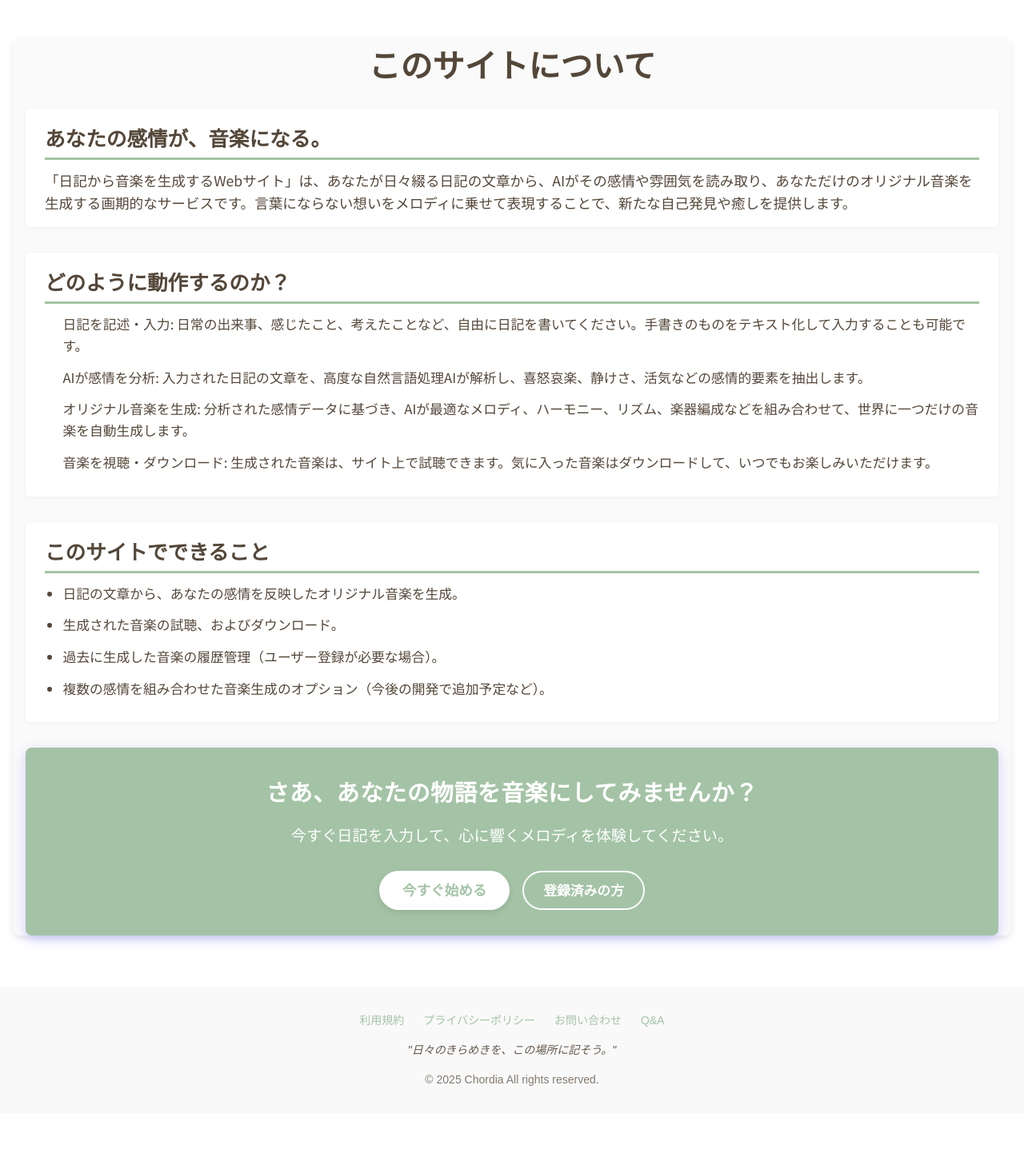
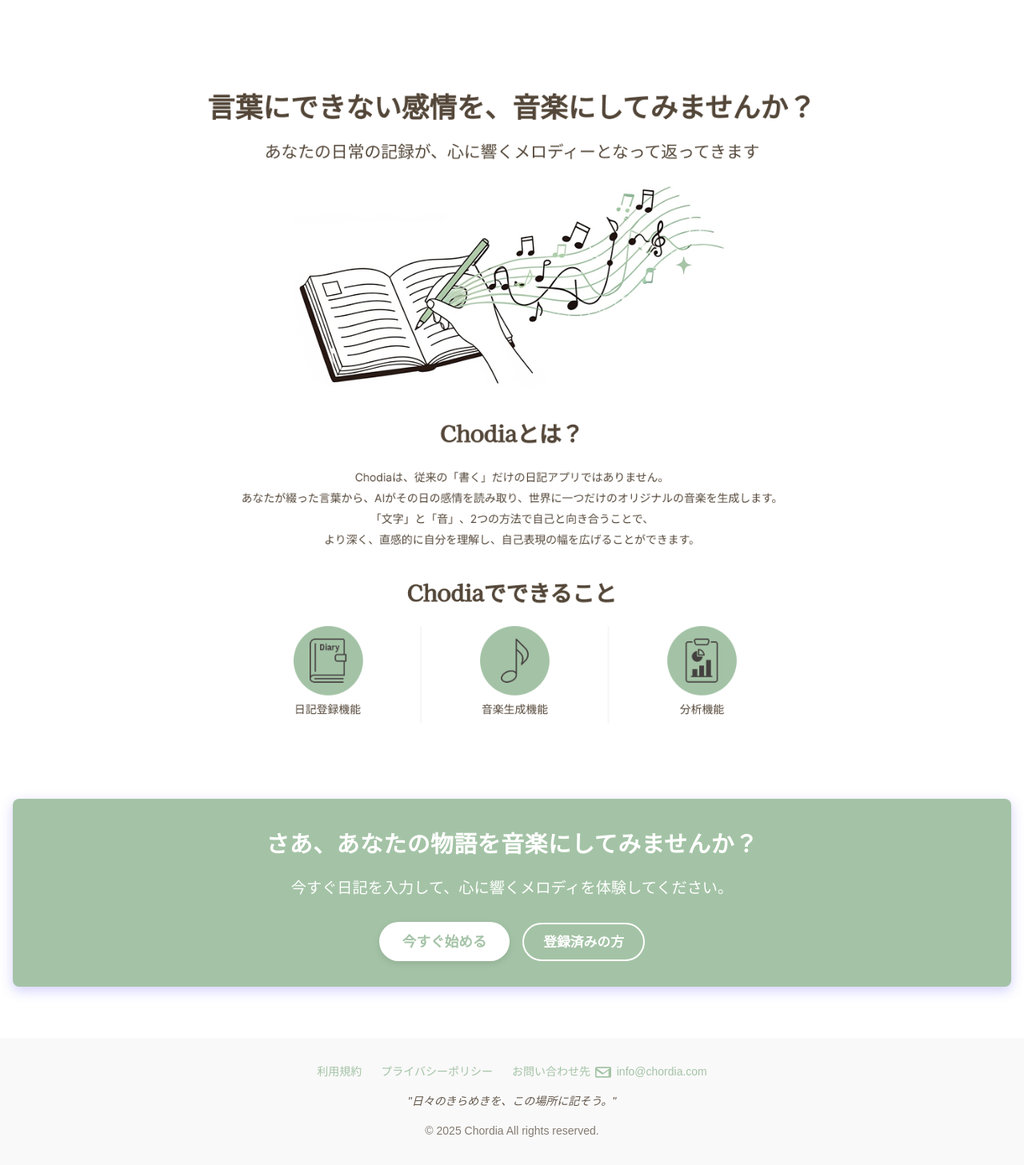
Before and after one commit to sakakibar/u22-entry, a Next.js app: page / in a window 1280 px wide. Shown: the whole page at 80% size. Before the commit the page ends 1393 px from the top, so only its background shows below. Built offline with nearby package versions, Linux system fonts and the light colour scheme; a web font is replaced by a local one.

Commit message:
静的ページデザイン修正
・ライディングページ
・利用規約
・プライバシーポリシー
加筆、修正を加えました。

```diff
--- a/src/app/layout.tsx
+++ b/src/app/layout.tsx
@@ -26,11 +26,6 @@ const alice = Alice({
   display: 'swap',
 })
 
-// export const metadata: Metadata = {
-//   title: "Chordia",
-//   description: "Generated by create next app",
-// };
-
 export default function RootLayout({
   children,
 }: Readonly<{
@@ -38,7 +33,7 @@ export default function RootLayout({
 }>) {
   const pathname = usePathname();
 
-  const showHeader = pathname !== "/";
+  const showHeader = pathname !== "/"&& pathname !== "/privacy-policy"&& pathname !== "/terms-of-service";
 
   return (
     <html lang="en">
--- a/src/app/page.tsx
+++ b/src/app/page.tsx
@@ -1,6 +1,7 @@
 "use client";
 
 import { useState } from "react";
+import Image from "next/image";
 import styles from '../styles/About.module.css';
 import LoginModal from "../components/LoginModal";
 import RegisterModal from "../components/RegisterModal";
@@ -11,41 +12,18 @@ export default function AboutPage() {
 
   return (
     <div className={styles.container}>
-      <h1 className={styles.heading1}>このサイトについて</h1>
 
-      <section className={styles.section}>
-        <h2 className={styles.heading2}>あなたの感情が、音楽になる。</h2>
-        <p className={styles.paragraph}>
-          「日記から音楽を生成するWebサイト」は、あなたが日々綴る日記の文章から、AIがその感情や雰囲気を読み取り、あなただけのオリジナル音楽を生成する画期的なサービスです。言葉にならない想いをメロディに乗せて表現することで、新たな自己発見や癒しを提供します。
-        </p>
-      </section>
-
-      <section className={styles.section}>
-        <h2 className={styles.heading2}>どのように動作するのか？</h2>
-        <ol className={styles.list}>
-          <li className={styles.listItem}>
-            <strong>日記を記述・入力:</strong> 日常の出来事、感じたこと、考えたことなど、自由に日記を書いてください。手書きのものをテキスト化して入力することも可能です。
-          </li>
-          <li className={styles.listItem}>
-            <strong>AIが感情を分析:</strong> 入力された日記の文章を、高度な自然言語処理AIが解析し、喜怒哀楽、静けさ、活気などの感情的要素を抽出します。
-          </li>
-          <li className={styles.listItem}>
-            <strong>オリジナル音楽を生成:</strong> 分析された感情データに基づき、AIが最適なメロディ、ハーモニー、リズム、楽器編成などを組み合わせて、世界に一つだけの音楽を自動生成します。
-          </li>
-          <li className={styles.listItem}>
-            <strong>音楽を視聴・ダウンロード:</strong> 生成された音楽は、サイト上で試聴できます。気に入った音楽はダウンロードして、いつでもお楽しみいただけます。
-          </li>
-        </ol>
-      </section>
-
-      <section className={styles.section}>
-        <h2 className={styles.heading2}>このサイトでできること</h2>
-        <ul className={styles.list} style={{ listStyleType: 'disc' }}>
-          <li className={styles.listItem}>日記の文章から、あなたの感情を反映したオリジナル音楽を生成。</li>
-          <li className={styles.listItem}>生成された音楽の試聴、およびダウンロード。</li>
-          <li className={styles.listItem}>過去に生成した音楽の履歴管理（ユーザー登録が必要な場合）。</li>
-          <li className={styles.listItem}>複数の感情を組み合わせた音楽生成のオプション（今後の開発で追加予定など）。</li>
-        </ul>
+      <section>
+        <div className={styles.imageWrapper}>
+          <Image
+            src="/tmb/landing.png"
+            alt="サービス紹介"
+            width={1440}
+            height={1024}
+            className={styles.image}
+            priority
+          />
+        </div>
       </section>
 
       <section className={styles.ctaSection}>
--- /dev/null
+++ b/src/app/privacy-policy/page.tsx
@@ -0,0 +1,34 @@
+"use client";
+
+import styles from "../../styles/Policy.module.css";
+
+export default function PrivacyPolicyPage() {
+  return (
+    <div className={styles.container}>
+      <h1 className={styles.heading}>プライバシーポリシー</h1>
+      <p>
+        Chordia（以下「当サービス」といいます）は、ユーザーの個人情報の保護を重要な責務と認識し、
+        以下の方針に基づき個人情報を取り扱います。
+      </p>
+
+      <h2 className={styles.subheading}>第1条（個人情報の定義）</h2>
+      <p>
+        「個人情報」とは、個人を識別できる情報を指し、氏名、メールアドレスなどが含まれます。
+      </p>
+
+      <h2 className={styles.subheading}>第2条（個人情報の利用目的）</h2>
+      <ul className={styles.list}>
+        <li>サービスの提供および運営のため</li>
+        <li>ユーザーからのお問い合わせに回答するため</li>
+        <li>サービスの改善、新機能の開発のため</li>
+      </ul>
+
+      <h2 className={styles.subheading}>第3条（個人情報の管理）</h2>
+      <p>
+        当サービスは、ユーザーの個人情報を適切に管理し、漏洩・改ざん・不正アクセスを防止するための安全対策を講じます。
+      </p>
+
+      <p className={styles.update}>最終更新日：2025年8月16日</p>
+    </div>
+  );
+}
--- /dev/null
+++ b/src/app/terms-of-service/page.tsx
@@ -0,0 +1,34 @@
+"use client";
+
+import styles from "../../styles/Policy.module.css";
+
+export default function TermsOfServicePage() {
+  return (
+    <div className={styles.container}>
+      <h1 className={styles.heading}>利用規約</h1>
+      <p>
+        本利用規約（以下「本規約」といいます）は、Chordia（以下「当サービス」といいます）の利用条件を定めるものです。
+        ユーザーの皆さまには、本規約に従って当サービスをご利用いただきます。
+      </p>
+
+      <h2 className={styles.subheading}>第1条（適用）</h2>
+      <p>
+        本規約は、ユーザーと当サービスとの間のサービス利用に関わる一切の関係に適用されるものとします。
+      </p>
+
+      <h2 className={styles.subheading}>第2条（禁止事項）</h2>
+      <ul className={styles.list}>
+        <li>法令または公序良俗に違反する行為</li>
+        <li>犯罪行為に関連する行為</li>
+        <li>当サービスの運営を妨害する行為</li>
+      </ul>
+
+      <h2 className={styles.subheading}>第3条（免責事項）</h2>
+      <p>
+        当サービスは、利用者に生じたあらゆる損害について一切の責任を負いません。
+      </p>
+
+      <p className={styles.update}>最終更新日：2025年8月16日</p>
+    </div>
+  );
+}
--- a/src/components/Footer.tsx
+++ b/src/components/Footer.tsx
@@ -13,11 +13,24 @@ export const Footer = () => {
   <a href="/privacy-policy" className={styles.link}>
     プライバシーポリシー
   </a>
-          <a href="/contact" className={styles.link}>
-            お問い合わせ
-          </a>
-          <a href="/faq" className={styles.link}>
-            Q&A
+  <a href="mailto:info@chordia.com" className={`${styles.link} ${styles.contactLink}`}>
+    お問い合わせ先
+    <svg
+      xmlns="http://www.w3.org/2000/svg"
+      width="20"
+      height="20"
+      fill="currentColor"
+      viewBox="0 0 24 24"
+    >
+      <path d="M2 4c-1.1 0-2 .9-2 2v12c0
+      1.1.9 2 2 2h20c1.1 0 2-.9
+      2-2V6c0-1.1-.9-2-2-2H2zm0
+      2h20v.01L12 13 2 6.01V6zm0
+      3.236l7.803 5.353a2
+      2 0 002.394 0L20
+      9.236V18H2V9.236z"/>
+    </svg>
+    info@chordia.com
   </a>
 </div>
 
--- a/src/components/styles/Footer.module.css
+++ b/src/components/styles/Footer.module.css
@@ -1,4 +1,4 @@
- .footer {
+.footer {
   background-color: #f9f9f9;
   color: #544739;
   font-size: 0.875rem;
@@ -16,9 +16,10 @@
 
 .links {
   display: flex;
-  flex-wrap: wrap;
+  align-items: center; /* 縦位置を揃える */
+  flex-wrap: wrap;     /* 幅が狭いとき折り返す */
   justify-content: center;
-  gap: 1.5rem;
+  gap: 1.5rem;         /* リンク間の間隔 */
   margin-bottom: 1rem;
 }
 
@@ -27,10 +28,18 @@
   text-decoration: none;
   white-space: nowrap;
   transition: color 0.2s ease-in-out;
+  display: flex;
+  align-items: center;
+  gap: 0.4rem; /* アイコンや文字の間隔 */
 }
 
 .link:hover {
   color: #a4afa6;
+  text-decoration: underline;
+}
+
+.link svg {
+  flex-shrink: 0; /* アイコンが縮まないように */
 }
 
 .message {
--- a/src/styles/About.module.css
+++ b/src/styles/About.module.css
@@ -1,21 +1,7 @@
 .container {
   max-width: 100%;
-  margin: 2rem auto;
-  padding: 0 1rem;
   font-family: 'Noto Sans JP', sans-serif;
-  color: #544739;
   line-height: 1.6;
-  background-color: #fafafa;
-  border-radius: 8px;
-  box-shadow: 0 3px 8px rgba(0,0,0,0.1);
-}
-
-.heading1 {
-  font-size: 2.5rem;
-  font-weight: 700;
-  margin-bottom: 1.5rem;
-  text-align: center;
-  color: #544739;
 }
 
 .section {
@@ -26,31 +12,21 @@
   box-shadow: 0 1px 4px rgba(0,0,0,0.05);
 }
 
-.heading2 {
-  font-size: 1.6rem;
-  font-weight: 600;
-  margin-bottom: 0.75rem;
-  border-bottom: 3px solid #a4c3a6;
-  padding-bottom: 0.25rem;
-  color: #544739;
+.imageWrapper {
+  display: flex;
+  justify-content: center;
+  margin: 3rem auto;
+  max-width: 100%;
 }
 
-.paragraph {
-  font-size: 1.1rem;
-  color: #544739;
-}
-
-.list {
-  padding-left: 1.4rem;
-  color: #544739;
-}
-
-.listItem {
-  margin-bottom: 0.8rem;
-  font-size: 1.05rem;
+.image {
+  max-width: 100%;
+  height: auto;
 }
 
 .ctaSection {
+  /* width: 70%; */
+  margin: 0 auto;
   background-color: #a4c3a6;
   color: white;
   text-align: center;
--- /dev/null
+++ b/src/styles/Policy.module.css
@@ -0,0 +1,33 @@
+.container {
+  max-width: 800px;
+  margin: 0 auto;
+  padding: 2rem 1rem;
+  line-height: 1.8;
+  font-family: "Noto Sans JP", sans-serif;
+  color: #333;
+}
+
+.heading {
+  font-size: 1.8rem;
+  margin-bottom: 1.5rem;
+  color: #544739;
+}
+
+.subheading {
+  font-size: 1.2rem;
+  margin-top: 1.5rem;
+  margin-bottom: 0.5rem;
+  color: #544739;
+}
+
+.list {
+  margin: 0.5rem 0 1rem 1.5rem;
+  list-style: disc;
+}
+
+.update {
+  margin-top: 2rem;
+  font-size: 0.85rem;
+  color: #777;
+  text-align: right;
+}
```
Also changed, not shown: public/tmb/landing.png (added). Lines whose indentation alone changed are shown as unchanged.
